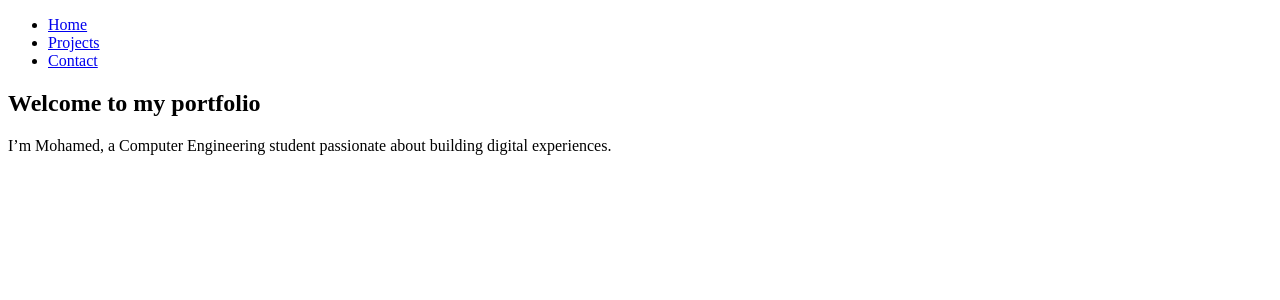
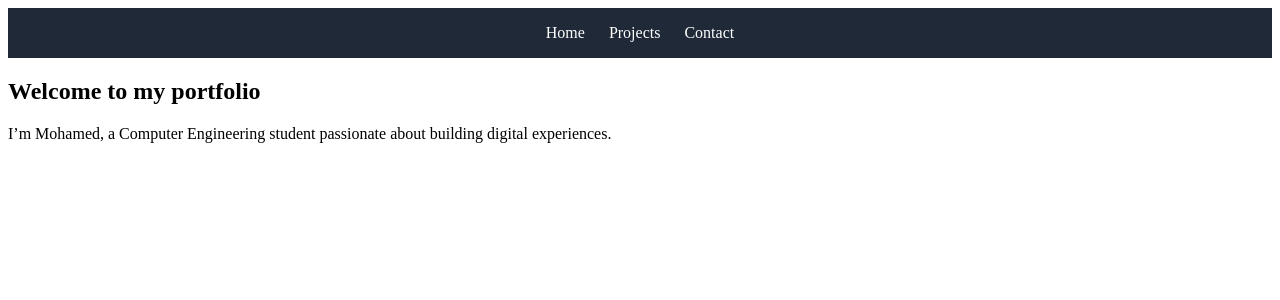
Before and after one commit to Mohamed3873/Portfolio-website, a React (Vite) app in the folder vite-project/: page / in a window 1280 px wide. Shown: the top 300 px of the page. Built offline with nearby package versions, Linux system fonts and the light colour scheme.

Commit message:
added styling to navbar

```diff
--- a/vite-project/src/components/navbar.tsx
+++ b/vite-project/src/components/navbar.tsx
@@ -1,4 +1,6 @@
 import { Link } from "react-router-dom";
+import "../styles/navbar.css";
+
 
 const Navbar: React.FC = () => (
   <nav>
--- /dev/null
+++ b/vite-project/src/styles/navbar.css
@@ -0,0 +1,24 @@
+nav {
+  background-color: #1f2937; /* dark gray */
+  padding: 1rem 2rem;
+}
+
+nav ul {
+  list-style: none;
+  display: flex;
+  gap: 1.5rem;
+  margin: 0;
+  padding: 0;
+  justify-content: center;
+}
+
+nav li a {
+  color: white;
+  text-decoration: none;
+  font-weight: 500;
+  transition: color 0.2s ease-in-out;
+}
+
+nav li a:hover {
+  color: #3b82f6; /* blue-500 */
+}
```
